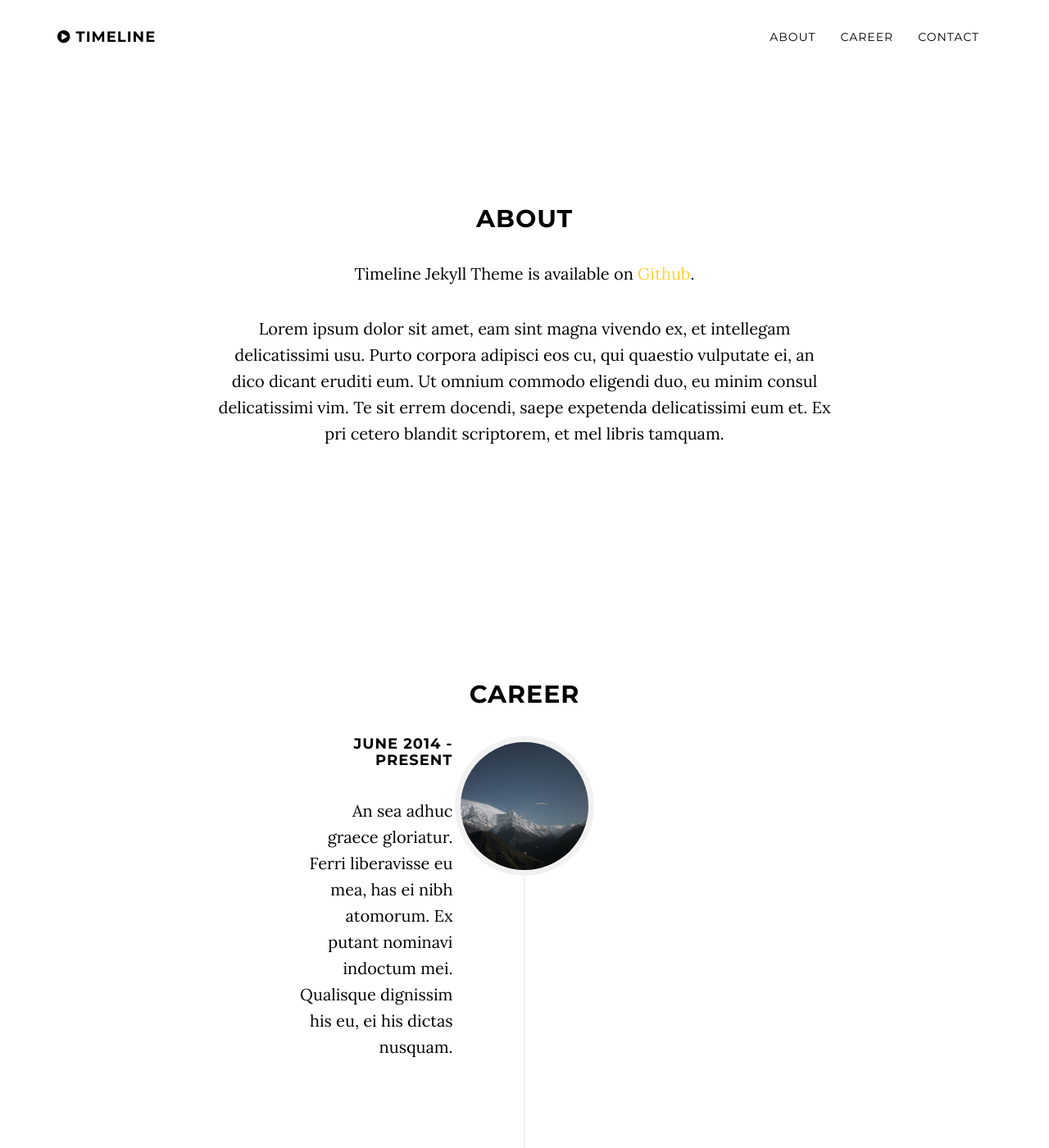
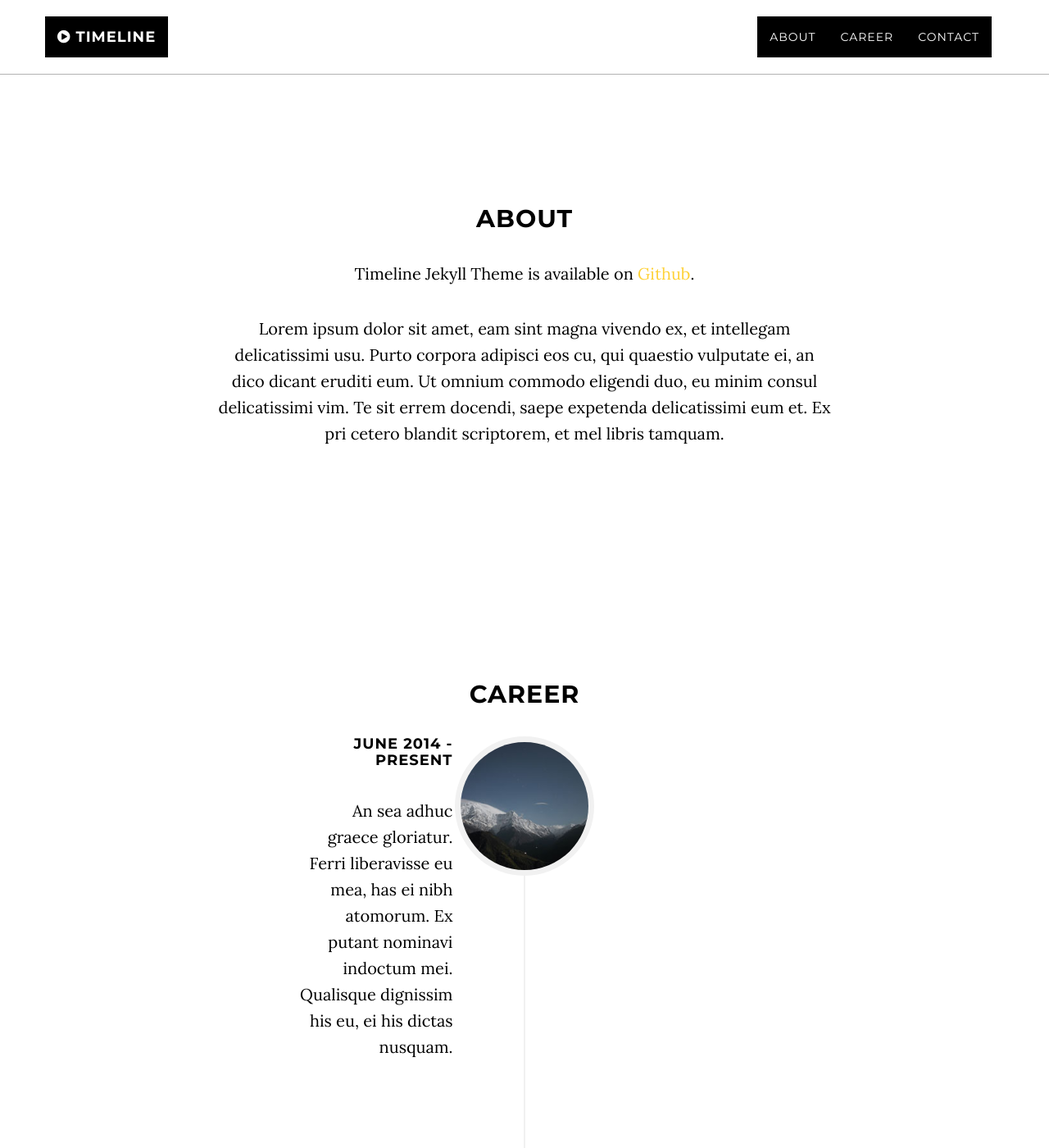
Before and after one commit to SavidDu/kirby_dev, a Jekyll site: the page built from index.html, in a window 1280 px wide and 1400 px high. Shown: the whole window at 82% size. Built offline with Jekyll 4.4.1, drawn with Linux system fonts in a browser that asks for light colours.

Commit message:
Update grayscale.css

```diff
--- a/css/grayscale.css
+++ b/css/grayscale.css
@@ -93,8 +93,11 @@ a:focus {
 .navbar-custom a {
     color: #000;
 }
+.navbar-custom.top-nav-collapse a {
+    color: #fff;
+}
 
-.navbar-custom navbar-fixed-top a {
+.navbar-custom.navbar-fixed-top a {
     color: #FFF;
     background-color: #000;
 }
@@ -120,7 +123,7 @@ a:focus {
 @media(min-width:767px) {
     .navbar {
         padding: 20px 0;
-        border-bottom: 0;
+        border-bottom: 1px solid rgba(0,0,0,.3);
         letter-spacing: 1px;
         background: 0 0;
         -webkit-transition: background .5s ease-in-out,padding .5s ease-in-out;
```
